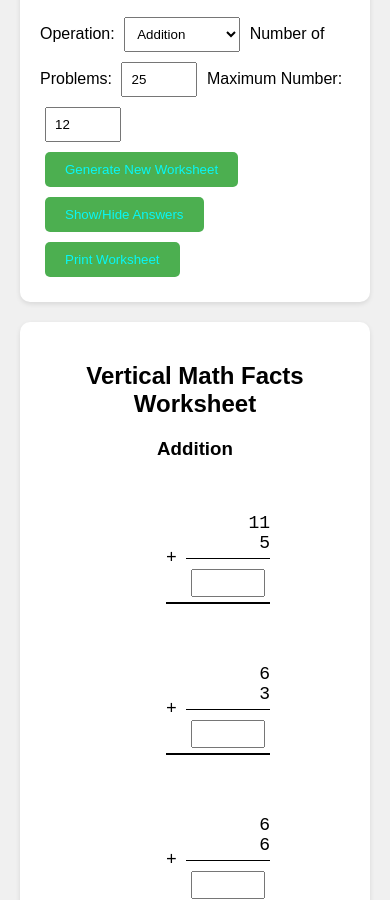
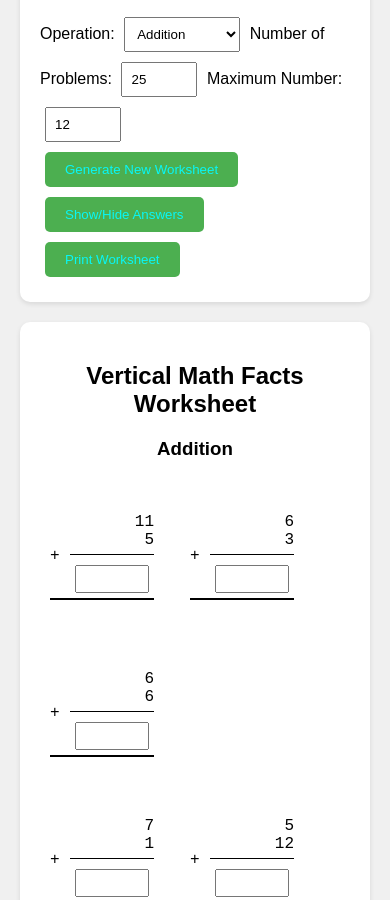
Before and after one commit to Avyalake/MathFactSheets, a plain HTML site: page index.html in a window 390 px wide. Shown: the part 205-1105 px from the top of the page. Drawn offline with Linux system fonts and the light colour scheme.

Commit message:
Add files via upload

```diff
--- a/index.html
+++ b/index.html
@@ -38,7 +38,7 @@
 
         .problem {
             display: inline-block;
-            width: 150px;
+            width: 150px;  /* Fixed width for desktop */
             margin: 10px;
             padding: 10px;
             text-align: right;
@@ -189,6 +189,21 @@
                 box-shadow: none;
             }
         }
+
+        /* Update mobile media query */
+        @media screen and (max-width: 768px) {
+            .problem {
+                width: calc(33.33% - 20px);
+                min-width: calc(33.33% - 20px);
+                max-width: 150px;
+                font-size: 16px;
+            }
+
+            .problem-row {
+                justify-content: flex-start;
+                gap: 10px;
+            }
+        }
     </style>
 </head>
 <body>
@@ -316,6 +331,18 @@
             alert(`Time's up!\n\nScore: ${correct}/${total} (${score}%)\nUnanswered: ${unanswered}`);
         }
 
+        function getProblemsPerRow() {
+            // Return exactly 5 for desktop, calculate minimum 3 for mobile
+            if (window.innerWidth > 768) {
+                return 5; // Exactly 5 for desktop
+            }
+            // Mobile logic: minimum 3 problems per row
+            const containerWidth = document.querySelector('.worksheet').offsetWidth;
+            const problemWidth = 120; // Approximate width including margins
+            const maxProblems = Math.floor(containerWidth / problemWidth);
+            return Math.max(3, maxProblems);
+        }
+
         function generateWorksheet() {
             const operation = document.getElementById('operation').value;
             const numProblems = parseInt(document.getElementById('numProblems').value);
@@ -329,8 +356,8 @@
             let answers = '<div class="answers" style="display: none;"><h3>Answers</h3><div class="problem-row">';
 
             for (let i = 0; i < numProblems; i++) {
-                // Add row break every 5 problems
-                if (i > 0 && i % 5 === 0) {
+                // Update row break logic to use getProblemsPerRow()
+                if (i > 0 && i % getProblemsPerRow() === 0) {
                     problems += '</div><div class="problem-row">';
                     answers += '</div><div class="problem-row">';
                 }
```
